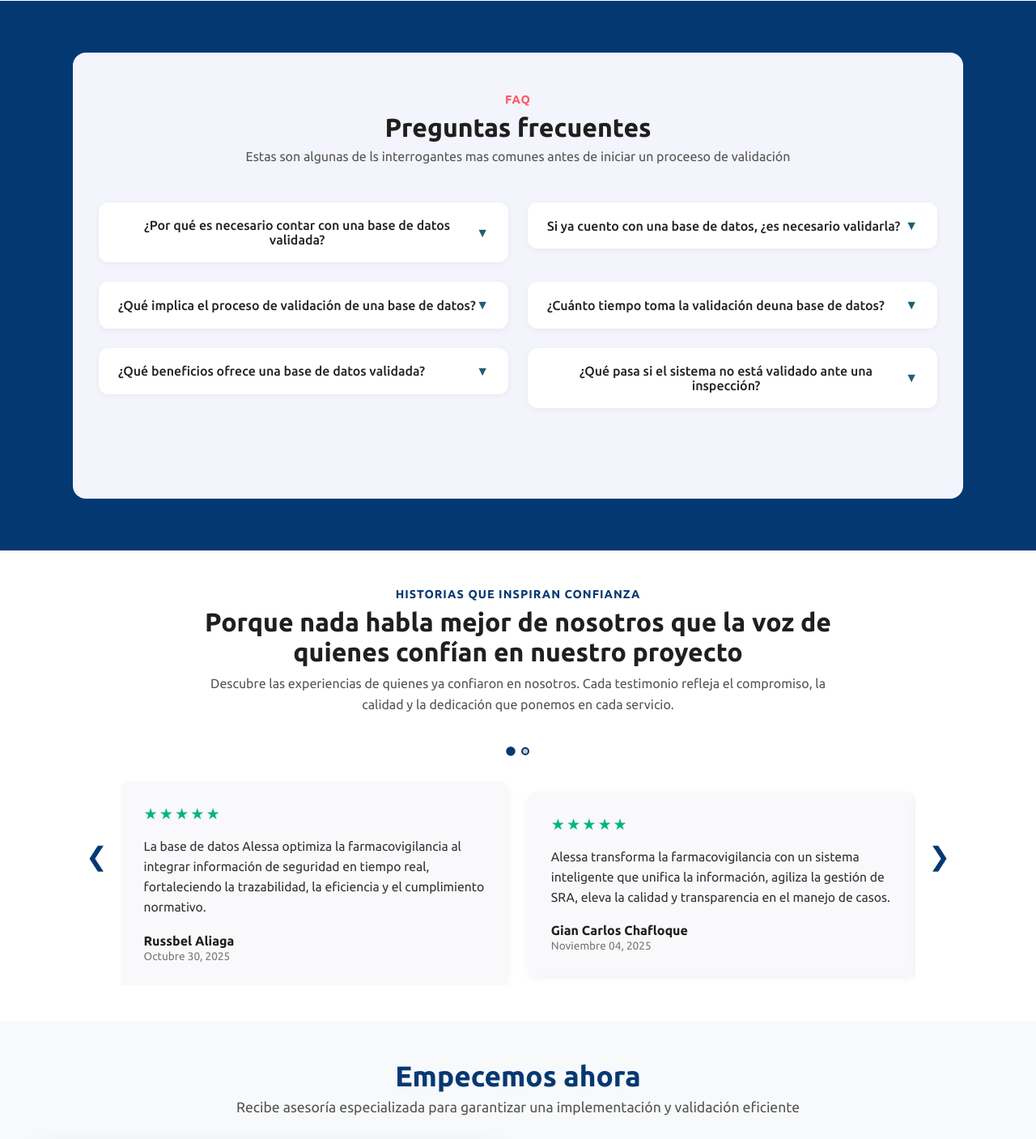
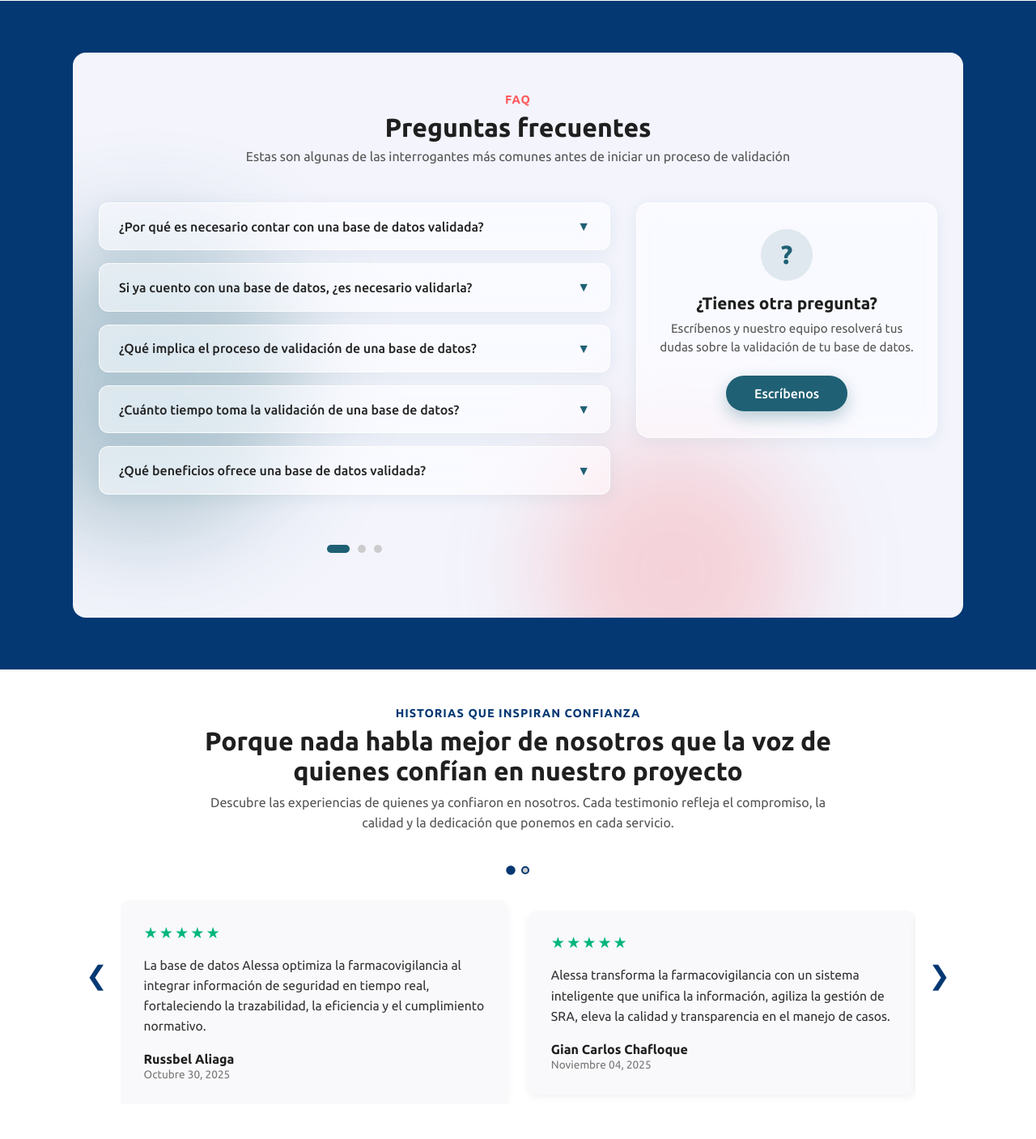
Before and after one commit to giancarlos986346-max/alessadatbase, a PHP site: page / in a window 1280 px wide. Shown: the part 3629-5036 px from the top of the page at 81% size. Run offline with PHP 8.4, Linux system fonts and the light colour scheme.

Commit message:
Rediseñar seccion FAQ con slides y preguntas desde PHP
- Preguntas movidas a php/faq_data.php y repartidas en slides (FAQ_PER_SLIDE)
- Navegacion por puntos con soporte de teclado y atributos ARIA
- Altura fija del slider para evitar saltos al cambiar de pagina
- Correccion de erratas en el subtitulo y nuevos estilos (estilos.css v3.4)

Co-Authored-By: Claude Opus 5.5 <noreply@anthropic.com>

```diff
--- a/estilos.css
+++ b/estilos.css
@@ -819,16 +819,42 @@ section {
 
 /* ===== FAQ Section ===== */
 .faq-section {
+  --faq-accent: #1f6074;
+  --faq-glass: rgba(255, 255, 255, 0.55);
+  --faq-glass-border: rgba(255, 255, 255, 0.8);
+  position: relative;
+  overflow: hidden;
+  isolation: isolate;
   background-color: #f3f4fc;
-  padding-top: 3rem;
-  /* espacio superior */
-  padding-right: 2rem;
-  padding-bottom: 7rem;
-  /* aumenta el espacio inferior */
-  padding-left: 2rem;
+  padding: 3rem 2rem 5rem;
   border-radius: 16px;
   margin: 4rem auto;
   max-width: 1100px;
+}
+
+/* Manchas de color detrás del vidrio (mismos tonos de la sección) */
+.faq-blob {
+  position: absolute;
+  z-index: -1;
+  border-radius: 50%;
+  filter: blur(60px);
+  pointer-events: none;
+}
+
+.faq-blob--teal {
+  width: 380px;
+  height: 380px;
+  top: 220px;
+  left: -100px;
+  background: rgba(31, 96, 116, 0.28);
+}
+
+.faq-blob--coral {
+  width: 320px;
+  height: 320px;
+  top: 480px;
+  right: 18%;
+  background: rgba(255, 90, 95, 0.22);
 }
 
 .faq-header {
@@ -853,32 +879,54 @@ section {
 .faq-subtitle {
   color: #555;
   font-size: 1rem;
-  /*max-width: 600px;*/
   margin: 0 auto;
 }
 
-/* ===== Grid Layout ===== */
-.faq-grid {
+/* ===== Layout: slides + tarjeta lateral ===== */
+.faq-layout {
   display: grid;
-  grid-template-columns: repeat(2, 1fr);
-  /* Siempre 2 columnas */
-  gap: 1.5rem;
+  grid-template-columns: minmax(0, 1.7fr) minmax(0, 1fr);
+  gap: 2rem;
   align-items: start;
 }
 
-/* ===== FAQ Item ===== */
+.faq-slide {
+  display: flex;
+  flex-direction: column;
+  gap: 1rem;
+  animation: faqFade 0.4s ease;
+}
+
+.faq-slide[hidden] {
+  display: none;
+}
+
+@keyframes faqFade {
+  from { opacity: 0; transform: translateY(8px); }
+  to   { opacity: 1; transform: none; }
+}
+
+/* ===== FAQ Item (vidrio) ===== */
 .faq-item {
-  background: #fff;
+  background: var(--faq-glass);
+  backdrop-filter: blur(14px) saturate(140%);
+  -webkit-backdrop-filter: blur(14px) saturate(140%);
+  border: 1px solid var(--faq-glass-border);
   border-radius: 12px;
-  box-shadow: 0 2px 8px rgba(0, 0, 0, 0.05);
+  box-shadow: 0 4px 20px rgba(31, 96, 116, 0.08);
   overflow: hidden;
-  transition: all 0.3s ease;
-  flex: 1 1 calc(50% - 1.5rem);
-  display: block;
+  transition: border-color 0.3s ease, background 0.3s ease, box-shadow 0.3s ease;
+}
+
+.faq-item:hover {
+  background: rgba(255, 255, 255, 0.7);
 }
 
 .faq-item.open {
-  border: 2px solid #1f6074;
+  /* Borde de 1px + anillo de 1px: se ve como 2px sin cambiar el tamaño de la caja */
+  border-color: var(--faq-accent);
+  background: rgba(255, 255, 255, 0.75);
+  box-shadow: 0 0 0 1px var(--faq-accent), 0 8px 28px rgba(31, 96, 116, 0.15);
 }
 
 /* ===== Question Button ===== */
@@ -890,21 +938,30 @@ section {
   font-size: 1rem;
   font-weight: 500;
   color: #222;
+  text-align: left;
   padding: 1.2rem 1.5rem;
   display: flex;
   justify-content: space-between;
   align-items: center;
+  gap: 1rem;
   cursor: pointer;
   transition: color 0.3s ease;
 }
 
+.faq-question:focus-visible {
+  outline: 2px solid var(--faq-accent);
+  outline-offset: -4px;
+  border-radius: 12px;
+}
+
 .faq-item.open .faq-question {
-  color: #1f6074;
+  color: var(--faq-accent);
 }
 
 .arrow {
+  flex: none;
   font-size: 1rem;
-  color: #1f6074;
+  color: var(--faq-accent);
   transition: transform 0.3s ease;
 }
 
@@ -912,27 +969,143 @@ section {
   transform: rotate(180deg);
 }
 
-/* ===== Answer with smooth animation ===== */
+/* ===== Answer (altura automática, sin recortar textos largos) ===== */
 .faq-answer {
-  max-height: 0;
-  overflow: hidden;
+  display: grid;
+  grid-template-rows: 0fr;
   padding: 0 1.5rem;
   font-size: 0.95rem;
   color: #555;
+  line-height: 1.6;
+  transition: grid-template-rows 0.4s ease, padding 0.4s ease;
+}
+
+.faq-answer > p {
+  overflow: hidden;
+}
+
+.faq-item.open .faq-answer {
+  grid-template-rows: 1fr;
+  padding-bottom: 1.2rem;
+}
+
+/* ===== Puntos de navegación ===== */
+.faq-dots {
+  display: flex;
+  justify-content: center;
+  align-items: center;
+  gap: 0.6rem;
+  margin-top: 1.75rem;
+}
+
+.faq-dot {
+  width: 10px;
+  height: 10px;
+  padding: 0;
+  border: none;
+  border-radius: 50px;
+  background: #ccc;
+  cursor: pointer;
+  transition: width 0.3s ease, background 0.3s ease;
+}
+
+.faq-dot:hover {
+  background: #9bb3ba;
+}
+
+.faq-dot.active {
+  width: 28px;
+  background: var(--faq-accent);
+}
+
+.faq-dot:focus-visible {
+  outline: 2px solid var(--faq-accent);
+  outline-offset: 3px;
+}
+
+/* ===== Tarjeta lateral (vidrio) ===== */
+.faq-cta {
+  position: sticky;
+  top: 100px;
+  text-align: center;
+  padding: 2rem 1.75rem;
+  background: var(--faq-glass);
+  backdrop-filter: blur(14px) saturate(140%);
+  -webkit-backdrop-filter: blur(14px) saturate(140%);
+  border: 1px solid var(--faq-glass-border);
+  border-radius: 16px;
+  box-shadow: 0 4px 20px rgba(31, 96, 116, 0.08);
+}
+
+.faq-cta-icon {
+  width: 64px;
+  height: 64px;
+  margin: 0 auto 1rem;
+  border-radius: 50%;
+  background: rgba(31, 96, 116, 0.12);
+  color: var(--faq-accent);
+  font-size: 2rem;
+  font-weight: 700;
+  display: flex;
+  align-items: center;
+  justify-content: center;
+}
+
+.faq-cta h3 {
+  font-size: 1.3rem;
+  color: #1f1f1f;
+  margin-bottom: 0.5rem;
+}
+
+.faq-cta p {
+  font-size: 0.95rem;
+  color: #555;
   line-height: 1.5;
-  transition: all 0.4s ease;
-}
-
-.faq-item.open .faq-answer {
-  max-height: 200px;
-  /* Ajusta según tu texto */
-  padding-bottom: 1.2rem;
+  margin-bottom: 1.5rem;
+}
+
+.faq-cta-btn {
+  display: inline-block;
+  padding: 0.8rem 2.2rem;
+  border-radius: 50px;
+  background: var(--faq-accent);
+  color: #fff;
+  font-weight: 500;
+  text-decoration: none;
+  box-shadow: 0 8px 20px rgba(31, 96, 116, 0.3);
+  transition: transform 0.2s ease, box-shadow 0.2s ease;
+}
+
+.faq-cta-btn:hover {
+  transform: translateY(-2px);
+  box-shadow: 0 12px 24px rgba(31, 96, 116, 0.35);
+}
+
+/* Navegadores sin backdrop-filter: vidrio más opaco para mantener legibilidad */
+@supports not ((backdrop-filter: blur(1px)) or (-webkit-backdrop-filter: blur(1px))) {
+  .faq-item,
+  .faq-cta {
+    background: rgba(255, 255, 255, 0.92);
+  }
+}
+
+@media (prefers-reduced-motion: reduce) {
+  .faq-slide,
+  .faq-answer,
+  .faq-dot {
+    animation: none;
+    transition: none;
+  }
 }
 
 /* ===== Responsive ===== */
 @media (max-width: 900px) {
-  .faq-grid {
+  .faq-layout {
     grid-template-columns: 1fr;
+  }
+
+  .faq-cta {
+    position: static;
   }
 
   .faq-section {
@@ -941,10 +1114,6 @@ section {
 
   .faq-title {
     font-size: 1.8rem;
-  }
-
-  .faq-item {
-    flex: 1 1 100%;
   }
 }
 
--- a/index.php
+++ b/index.php
@@ -7,7 +7,7 @@
   <link rel="preconnect" href="https://fonts.googleapis.com">
   <link rel="preconnect" href="https://fonts.gstatic.com" crossorigin>
   <link href="https://fonts.googleapis.com/css2?family=Ubuntu:ital,wght@0,300;0,400;0,500;0,700;1,300;1,400;1,500;1,700&display=swap" rel="stylesheet">
-  <link rel="stylesheet" href="estilos.css?v=3.1" />
+  <link rel="stylesheet" href="estilos.css?v=3.4" />
 </head>
 <body>
   <!-- Header -->
@@ -266,79 +266,58 @@ Alessa es una base de datos centralizada de Farmacovigilancia que mejora trazabi
     </div>
   </section>
 
+<?php
+  $faqs      = require __DIR__ . '/php/faq_data.php';
+  $faqSlides = array_chunk($faqs, FAQ_PER_SLIDE);
+  $faqIndex  = 0;
+?>
 <section class="faq-section reveal" id="faq">
+  <span class="faq-blob faq-blob--teal" aria-hidden="true"></span>
+  <span class="faq-blob faq-blob--coral" aria-hidden="true"></span>
+
   <div class="faq-header">
     <span class="faq-label">FAQ</span>
     <h2 class="faq-title">Preguntas frecuentes</h2>
     <p class="faq-subtitle">
-      Estas son algunas de ls interrogantes mas comunes antes de iniciar un proceeso de validación
+      Estas son algunas de las interrogantes más comunes antes de iniciar un proceso de validación
     </p>
   </div>
 
-  <div class="faq-grid">
+  <div class="faq-layout">
+    <div class="faq-slider">
+      <div class="faq-slides">
+        <?php foreach ($faqSlides as $s => $slide): ?>
+        <div class="faq-slide<?= $s === 0 ? ' active' : '' ?>" id="faq-slide-<?= $s ?>" role="tabpanel" aria-label="Preguntas <?= $faqIndex + 1 ?> a <?= $faqIndex + count($slide) ?>"<?= $s === 0 ? '' : ' hidden' ?>>
+          <?php foreach ($slide as $item): $faqIndex++; ?>
           <div class="faq-item">
-      <button class="faq-question">
-        ¿Por qué es necesario contar con una base de datos validada?
-        <span class="arrow">▼</span>
+            <button class="faq-question" type="button" aria-expanded="false" aria-controls="faq-answer-<?= $faqIndex ?>">
+              <span><?= htmlspecialchars($item['q'], ENT_QUOTES, 'UTF-8') ?></span>
+              <span class="arrow" aria-hidden="true">▼</span>
             </button>
-      <div class="faq-answer">
-        <p>Una base de datos validada garantiza la integridad, trazabilidad y confiabilidad de la información de seguridad de los pacientes.
-          Además, asegura el cumplimiento con la normativa regulatoria internacionales que exigen sistemas validados para la gestión de SRA.</p>
+            <div class="faq-answer" id="faq-answer-<?= $faqIndex ?>">
+              <p><?= htmlspecialchars($item['a'], ENT_QUOTES, 'UTF-8') ?></p>
             </div>
           </div>
-
-    <div class="faq-item">
-      <button class="faq-question">
-        Si ya cuento con una base de datos, ¿es necesario validarla?
-        <span class="arrow">▼</span>
-      </button>
-      <div class="faq-answer">
-        <p>Sí. Incluso si ya dispones de una base de datos operativa, esta debe ser validada para demostrar que cumple con los requisitos funcionales, técnicos y regulatorios aplicables.</p>
+          <?php endforeach; ?>
         </div>
+        <?php endforeach; ?>
       </div>
 
-    <div class="faq-item">
-      <button class="faq-question">
-        ¿Qué implica el proceso de validación de una base de datos?
-        <span class="arrow">▼</span>
-      </button>
-      <div class="faq-answer">
-        <p>Incluye la planificación, ejecución y documentación de pruebas que demuestran que el sistema cumple su propósito previsto.
-          Abarca la validación de instalación (IQ), operación (OQ) y desempeño (PQ) y capacitación de usuarios.</p>
+      <?php if (count($faqSlides) > 1): ?>
+      <div class="faq-dots" role="tablist" aria-label="Páginas de preguntas">
+        <?php foreach ($faqSlides as $s => $slide): ?>
+        <button class="faq-dot<?= $s === 0 ? ' active' : '' ?>" type="button" role="tab" data-slide="<?= $s ?>" aria-controls="faq-slide-<?= $s ?>" aria-selected="<?= $s === 0 ? 'true' : 'false' ?>" aria-label="Página <?= $s + 1 ?> de preguntas"></button>
+        <?php endforeach; ?>
       </div>
+      <?php endif; ?>
     </div>
 
-    <div class="faq-item">
-      <button class="faq-question">
-        ¿Cuánto tiempo toma la validación deuna base de datos?
-        <span class="arrow">▼</span>
-      </button>
-      <div class="faq-answer">
-        <p>Depende de la complejidad del sistema, la disponibilidad de la información y el grado de automatización requerido.
-          En promedio, el proceso puede tomar de 4 a 12 semanas.</p>
-      </div>
-    </div>
-
-    <div class="faq-item">
-      <button class="faq-question">
-        ¿Qué beneficios ofrece una base de datos validada?
-        <span class="arrow">▼</span>
-      </button>
-      <div class="faq-answer">
-        <p>Una base de datos validada permite garantizar la exactitud y trazabilidad de los reportes, reducir errores humanos,
-          agilizar auditorías regulatorias y fortalecer la calidad del sistema de farmacovigilancia.</p>
-      </div>
-    </div>
-
-    <div class="faq-item">
-      <button class="faq-question">
-        ¿Qué pasa si el sistema no está validado ante una inspección?
-        <span class="arrow">▼</span>
-      </button>
-      <div class="faq-answer">
-        <p>Esto puede considerarse una no conformidad crítica, ya que compromete la confiabilidad de los datos de seguridad. Esto puede derivar en observaciones regulatorias, suspensión de procesos o pérdida de certificaciones de cumplimiento.</p>
-      </div>
-    </div>
+    <aside class="faq-cta">
+      <div class="faq-cta-icon" aria-hidden="true">?</div>
+      <h3>¿Tienes otra pregunta?</h3>
+      <p>Escríbenos y nuestro equipo resolverá tus dudas sobre la validación de tu base de datos.</p>
+      <a href="#contacto" class="faq-cta-btn">Escríbenos</a>
+    </aside>
   </div>
 </section>
 
@@ -496,7 +475,7 @@ Alessa es una base de datos centralizada de Farmacovigilancia que mejora trazabi
 
 <!-- Importar el script del slider y otros -->
 <script src="slider.js"></script>
-<script src="dropdiv.js"></script>
+<script src="dropdiv.js?v=4"></script>
 <script src="msgajax.js"></script>
 <script src="mobile-menu.js"></script>
 <script src="reveal.js"></script>
--- /dev/null
+++ b/php/faq_data.php
@@ -0,0 +1,78 @@
+<?php
+/**
+ * Preguntas frecuentes de la sección #faq.
+ * Para agregar una pregunta, añade un elemento al arreglo.
+ * Las preguntas se reparten automáticamente en slides de FAQ_PER_SLIDE.
+ */
+
+const FAQ_PER_SLIDE = 5;
+
+return [
+    // ===== Validación =====
+    [
+        'q' => '¿Por qué es necesario contar con una base de datos validada?',
+        'a' => 'Una base de datos validada garantiza la integridad, trazabilidad y confiabilidad de la información de seguridad de los pacientes. Además, asegura el cumplimiento con las normativas regulatorias internacionales que exigen sistemas validados para la gestión de SRA.',
+    ],
+    [
+        'q' => 'Si ya cuento con una base de datos, ¿es necesario validarla?',
+        'a' => 'Sí. Incluso si ya dispones de una base de datos operativa, esta debe ser validada para demostrar que cumple con los requisitos funcionales, técnicos y regulatorios aplicables.',
+    ],
+    [
+        'q' => '¿Qué implica el proceso de validación de una base de datos?',
+        'a' => 'Incluye la planificación, ejecución y documentación de pruebas que demuestran que el sistema cumple su propósito previsto. Abarca la validación de instalación (IQ), operación (OQ) y desempeño (PQ) y capacitación de usuarios.',
+    ],
+    [
+        'q' => '¿Cuánto tiempo toma la validación de una base de datos?',
+        'a' => 'Depende de la complejidad del sistema, la disponibilidad de la información y el grado de automatización requerido. En promedio, el proceso puede tomar de 4 a 12 semanas.',
+    ],
+    [
+        'q' => '¿Qué beneficios ofrece una base de datos validada?',
+        'a' => 'Una base de datos validada permite garantizar la exactitud y trazabilidad de los reportes, reducir errores humanos, agilizar auditorías regulatorias y fortalecer la calidad del sistema de farmacovigilancia.',
+    ],
+    [
+        'q' => '¿Qué pasa si el sistema no está validado ante una inspección?',
+        'a' => 'Esto puede considerarse una no conformidad crítica, ya que compromete la confiabilidad de los datos de seguridad. Esto puede derivar en observaciones regulatorias, suspensión de procesos o pérdida de certificaciones de cumplimiento.',
+    ],
+
+    // ===== Estándares internacionales =====
+    [
+        'q' => '¿Por qué un sistema de farmacovigilancia debe operar bajo estándares internacionales?',
+        'a' => 'Los estándares armonizados de ICH y de la OMS garantizan que la información de seguridad se registre, interprete e intercambie de manera uniforme entre titulares de registro, autoridades sanitarias y socios comerciales. Su adopción reduce la variabilidad en el procesamiento de casos y facilita la interoperabilidad con sistemas regulatorios. También asegura que los datos conserven su valor analítico a lo largo de todo el ciclo de vida del producto.',
+    ],
+    [
+        'q' => '¿Qué establece la guía ICH E2B(R3) y qué implica su cumplimiento?',
+        'a' => 'ICH E2B(R3) define los elementos de datos, la estructura y el formato de transmisión electrónica (XML, basado en el estándar ISO/HL7 ICSR) de los Reportes Individuales de Seguridad (ICSR). Su cumplimiento permite el intercambio electrónico de casos sin reprocesamiento manual y garantiza la integridad del contenido durante la transmisión. Además, alinea la operación local con los requisitos de las principales agencias regulatorias. Alessa Database estructura cada caso bajo E2B(R3) y genera el archivo XML correspondiente para su transmisión.',
+    ],
+    [
+        'q' => '¿Cuál es la función de MedDRA en la gestión de reacciones adversas?',
+        'a' => 'MedDRA (Medical Dictionary for Regulatory Activities), terminología médica reconocida por ICH bajo la guía M1, es el estándar internacional para codificar reacciones adversas, indicaciones, antecedentes médicos y hallazgos clínicos. Su estructura jerárquica de cinco niveles (LLT, PT, HLT, HLGT y SOC) permite agrupar términos clínicamente equivalentes. Con ella se realizan búsquedas consistentes y se agregan datos con fines de detección de señales. Una codificación no estandarizada puede fragmentar la información y comprometer la identificación oportuna de riesgos.',
+    ],
+    [
+        'q' => '¿Qué aporta WHODrug Global a la calidad de la información de casos?',
+        'a' => 'WHODrug Global, mantenido por el Uppsala Monitoring Centre (OMS), es el diccionario de referencia para la codificación de medicamentos. Permite identificar de forma inequívoca el producto sospechoso y la medicación concomitante, vinculando nombres comerciales con sus principios activos y su clasificación ATC. Su uso elimina ambigüedades entre denominaciones de distintos mercados y respalda el análisis por sustancia activa. Así facilita la evaluación de interacciones medicamentosas.',
+    ],
+
+    // ===== Calidad de datos =====
+    [
+        'q' => '¿Qué se entiende por calidad de datos en farmacovigilancia?',
+        'a' => 'La calidad de datos comprende la completitud, exactitud, consistencia y trazabilidad de la información de seguridad, conforme a los principios ALCOA+ (atribuible, legible, contemporáneo, original y exacto, además de completo, consistente, perdurable y disponible). En la práctica, exige verificar los criterios mínimos de validez del caso: paciente identificable, notificador identificable, medicamento sospechoso y reacción adversa debidamente estandarizada por la OMS.',
+    ],
+    [
+        'q' => '¿Cómo se traduce la calidad del dato en operaciones estandarizadas?',
+        'a' => 'La estandarización y codificación uniforme de datos permite desarrollar una farmacovigilancia homogénea, reproducible y trazable, reduciendo la dependencia del operador. Esto facilita la evaluación de causalidad, el cumplimiento de plazos regulatorios, la elaboración de IPS, la gestión de señales y la predicción de reacciones adversas, sobre una única fuente de información confiable, auditable y escalable.',
+    ],
+    [
+        'q' => '¿La adopción de estándares responde únicamente a una exigencia regulatoria?',
+        'a' => 'La estandarización de una base de datos de farmacovigilancia va más allá del cumplimiento normativo, es un activo estratégico para el análisis de tendencias, la detección temprana de señales y la toma de decisiones. Asimismo, facilita el intercambio de información bajo el estándar E2B(R3) con licenciantes y socios globales, fortaleciendo la gestión del riesgo y la toma de decisiones.',
+    ],
+
+    // ===== Alessa e IA =====
+    [
+        'q' => '¿Cómo facilita Alessa Database la adopción de estos estándares?',
+        'a' => 'Alessa Database incorpora el estándar E2B(R3) en todo el ciclo de vida de la SRA, desde su registro hasta el sometimiento a la autoridad. Complementa esta funcionalidad con validación del sistema conforme a GAMP 5 y 21 CFR Part 11, respaldo en la nube, garantizando que el cumplimiento del estándar sea inherente al sistema y no dependa del criterio del usuario.',
+    ],
+    [
+        'q' => '¿Por qué la estandarización de datos es un requisito previo para incorporar inteligencia artificial en farmacovigilancia?',
+        'a' => 'La calidad y estandarización de los datos constituyen la base para implementar soluciones de IA en farmacovigilancia, como el triaje automatizado, la codificación MedDRA, la detección de duplicados y la identificación de señales. Alessa Database impulsa una revolución en farmacovigilancia mediante la gestión estructurada, uniforme y trazable de los casos, preparando a las organizaciones para adoptar modelos de IA de manera segura y confiable.',
+    ],
+];
```
Also changed, not shown: dropdiv.js (+71 -9 lines). Lines whose indentation alone changed are shown as unchanged.
